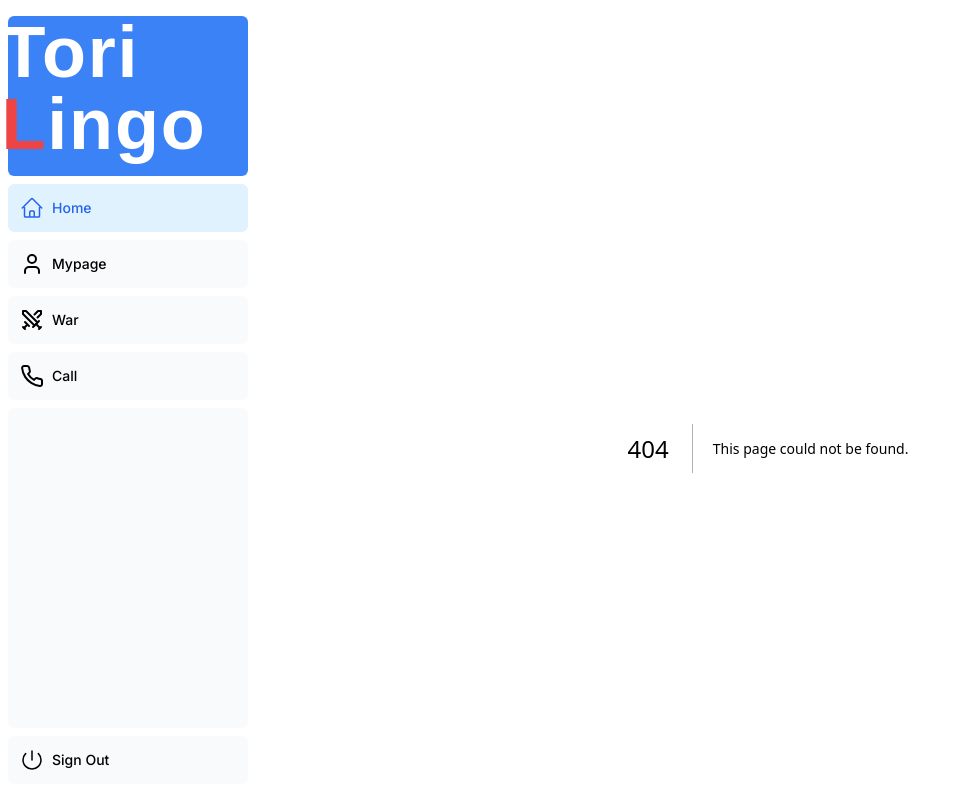
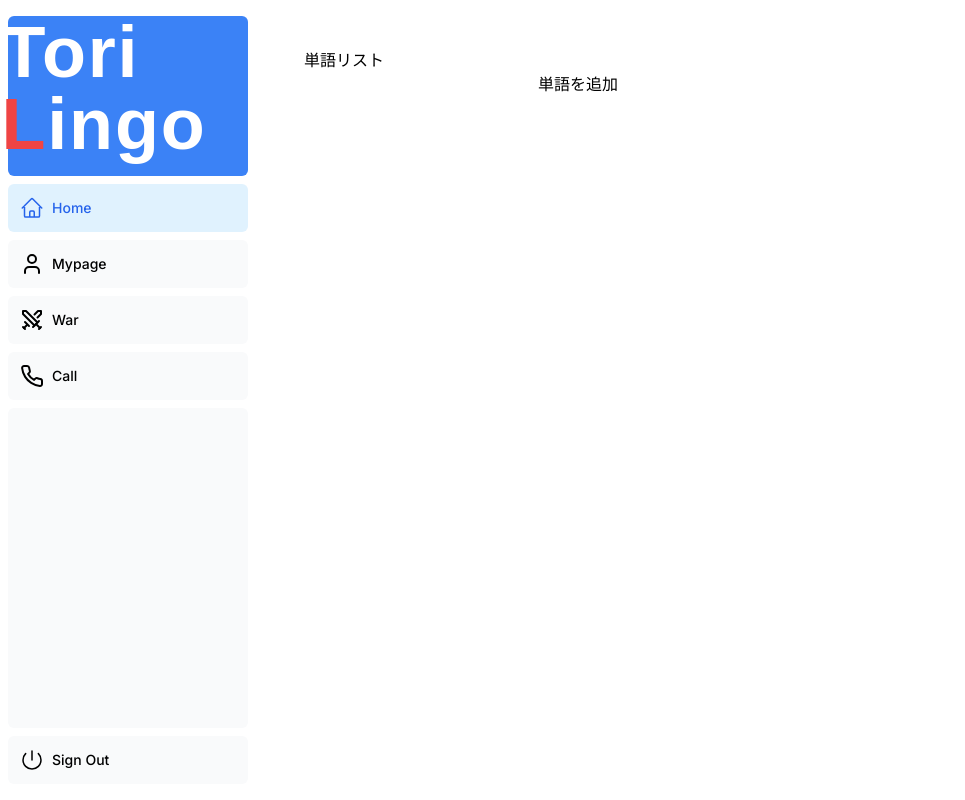
Before and after one commit to Shinyanonn/torilingo, a Next.js app: page /home in a window 1280 px wide. Before the commit this address had no page. Shown: the whole page, without its empty margins (0-965 px from the left). Built offline with nearby package versions, Linux system fonts and the light colour scheme; a web font is replaced by a local one.

Commit message:
英単語１

```diff
--- /dev/null
+++ b/app/home/WordInput.tsx
@@ -0,0 +1,30 @@
+// WordInput.tsx
+import React, { useState, ChangeEvent } from "react";
+
+interface WordInputProps {
+  onAddWord: (word: string) => void;
+}
+
+const WordInput: React.FC<WordInputProps> = ({ onAddWord }) => {
+  const [word, setWord] = useState<string>("");
+
+  const handleInputChange = (event: ChangeEvent<HTMLInputElement>) => {
+    setWord(event.target.value);
+  };
+
+  const handleAddWord = () => {
+    if (word.trim() !== "") {
+      onAddWord(word.trim());
+      setWord("");
+    }
+  };
+
+  return (
+    <div>
+      <input type="text" value={word} onChange={handleInputChange} />
+      <button onClick={handleAddWord}>単語を追加</button>
+    </div>
+  );
+};
+
+export default WordInput;
--- /dev/null
+++ b/app/home/WordList.tsx
@@ -0,0 +1,16 @@
+// WordList.tsx
+import React from "react";
+
+interface WordListProps {
+  words: string[];
+}
+
+const WordList: React.FC<WordListProps> = ({ words }) => (
+  <ul>
+    {words.map((word, index) => (
+      <li key={index}>{word}</li>
+    ))}
+  </ul>
+);
+
+export default WordList;
--- /dev/null
+++ b/app/home/page.tsx
@@ -0,0 +1,23 @@
+"use client";
+
+import React, { useState } from "react";
+import WordInput from "./WordInput";
+import WordList from "./WordList";
+
+const App: React.FC = () => {
+  const [words, setWords] = useState<string[]>([]);
+
+  const addWord = (word: string) => {
+    setWords((prevWords) => [...prevWords, word]);
+  };
+
+  return (
+    <div>
+      <h1>単語リスト</h1>
+      <WordInput onAddWord={addWord} />
+      <WordList words={words} />
+    </div>
+  );
+};
+
+export default App;
--- a/app/page.tsx
+++ b/app/page.tsx
@@ -1,4 +1,6 @@
 import Image from "next/image";
+import Link from "next/link";
+import { ArrowRightIcon } from "@heroicons/react/24/outline";
 
 export default function Home() {
   return (
@@ -24,6 +26,12 @@ export default function Home() {
           alt="Screenshots of the dashboard project showing desktop version"
         />
       </div>
+      <Link
+        href="/home"
+        className="flex items-center gap-5 self-start rounded-lg bg-blue-500 px-6 py-3 text-sm font-medium text-white transition-colors hover:bg-blue-400 md:text-base"
+      >
+        <span>ログイン</span> <ArrowRightIcon className="w-5 md:w-6" />
+      </Link>
     </div>
   );
 }
```
Also changed, not shown: package.json (+5 -5 lines), 1 other file (tests, documents, lock files or other folders).
